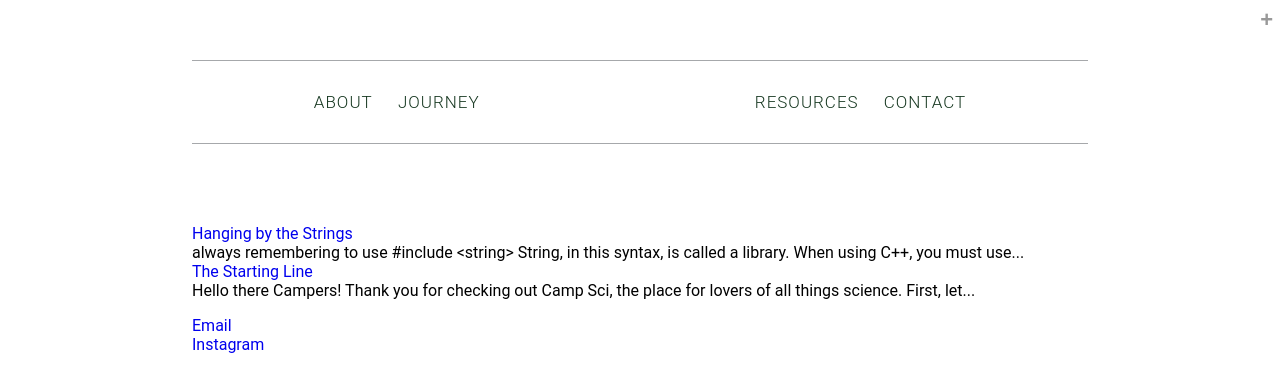
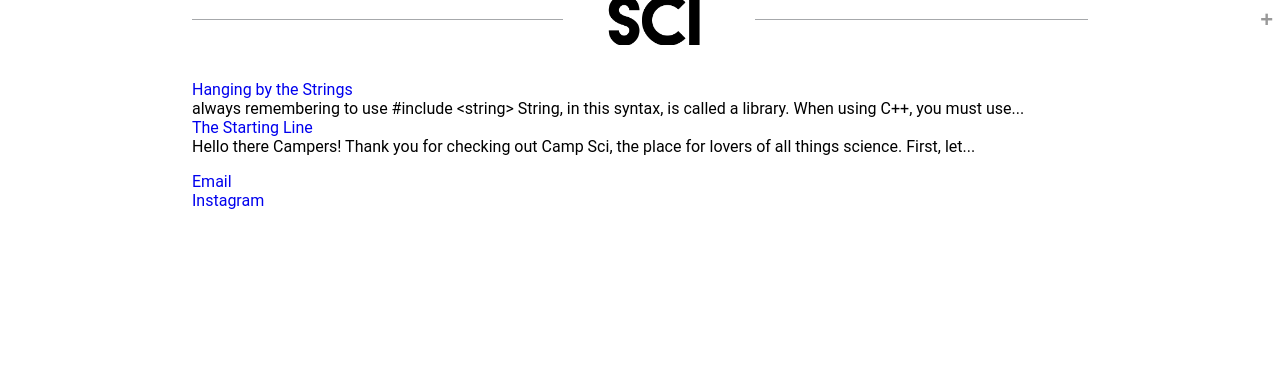
Before and after one commit to campsci/campsci.github.io, a Jekyll site: the page built from home/home.html, in a window 1280 px wide. Shown: the top 392 px of the page. Built offline with Jekyll 4.4.1, drawn with Linux system fonts in a browser that asks for light colours.

Commit message:
Update main.css

```diff
--- a/css/main.css
+++ b/css/main.css
@@ -1,3 +1,22 @@
+* {
+    box-sizing: border-box;
+}
+
+h1 {
+    display: block;
+    font-size: 2em;
+    -webkit-margin-before: 0.67em;
+    -webkit-margin-after: 0.67em;
+    -webkit-margin-start: 0px;
+    -webkit-margin-end: 0px;
+    font-weight: bold;
+}
+
+h1, h2, h3, h4, h5, h6 {
+    line-height: 1.2;
+    margin: 0px 0px 10px;
+}
+
 body {
     font-family: 'Roboto', sans-serif;
     margin-top: 90px;
@@ -56,6 +75,7 @@
     width: 164px;
     position: relative;
     z-index: 9999;
+    margin: 1px auto -124px 40.5%;
 }
 
 
@@ -92,6 +112,7 @@
         z-index: 9999;
 	display:block;
 	padding: 0;
+	width: 164px;
 }
 
 
@@ -117,10 +138,12 @@
 
 .site-title > a {
 	display: block;
-	height: 192px;
+	height: 109px;
+	width: 192px;
 	position: relative;
 	margin: 0 auto;
 	text-indent: -9999px;
+	z-index: 9999px;
 }
 
 .genesis-nav-menu {
@@ -212,7 +235,7 @@
 	background: #fff;
 	border-top: 1px solid #A6A8AB;
         border-bottom: 1px solid #A6A8AB;
-	margin: 0 0 80px auto;
+	margin: 0 0 60px auto;
 	max-width: 960px;
 	padding: 0;
 	z-index: -9999;
```
